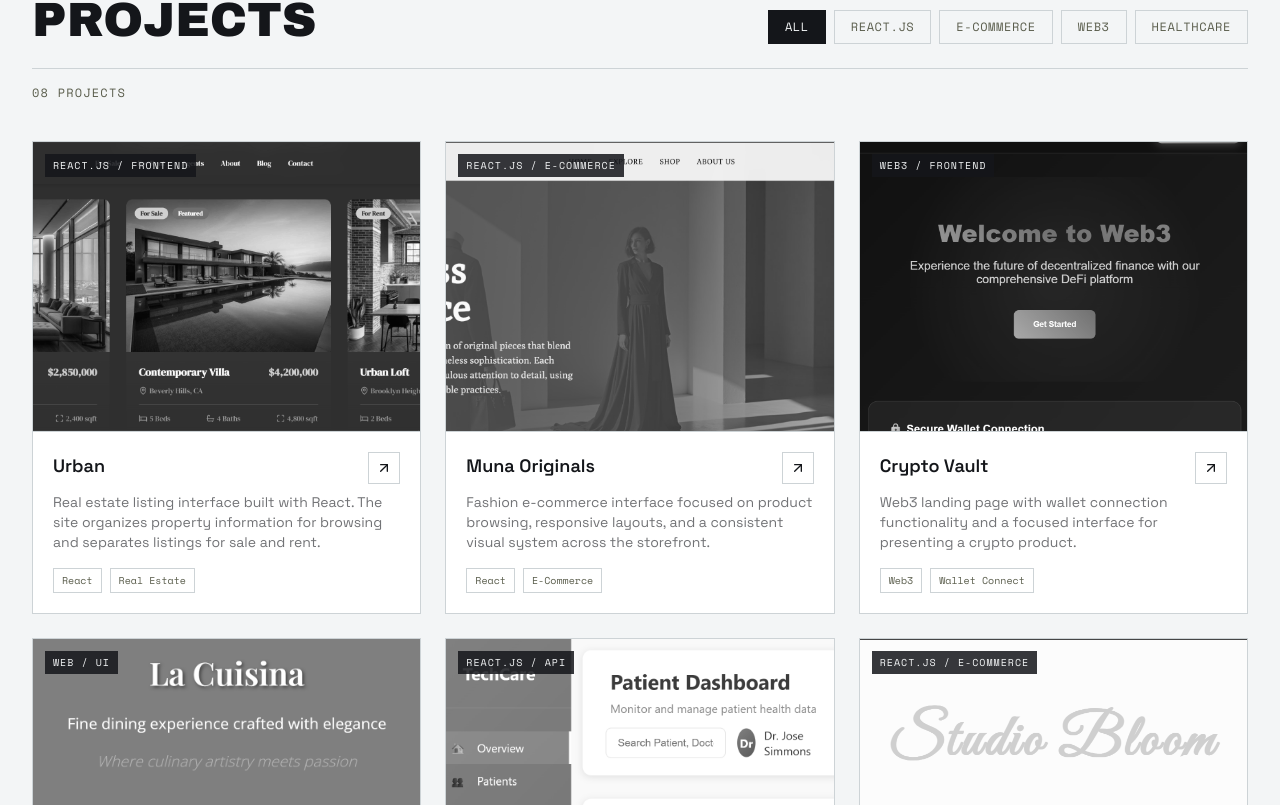
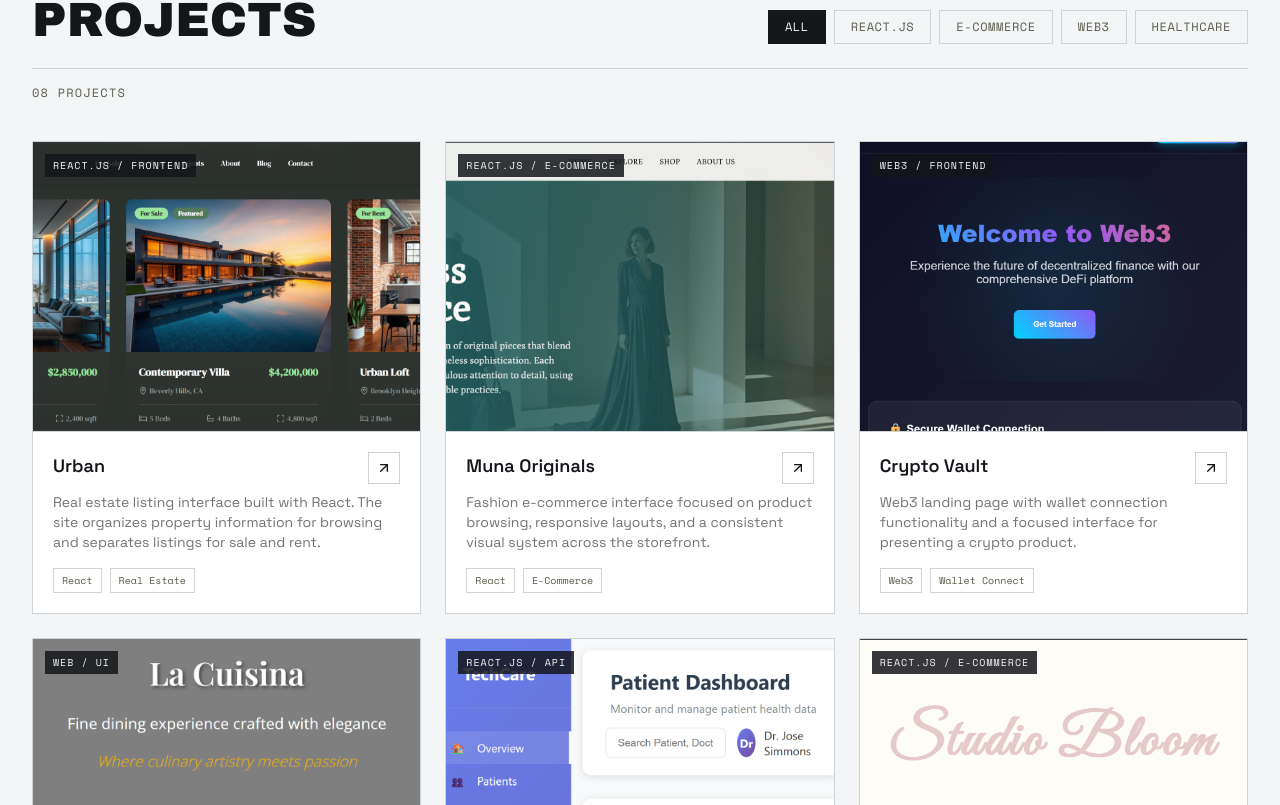
Before and after one commit to Munachitimi/munaportfolio, a React (Vite) app: page / in a window 1280 px wide. Shown: the part 1575-2380 px from the top of the page. Built offline with nearby package versions, Linux system fonts and the light colour scheme; the HTML template or start-up script is replaced by a standard one.

Commit message:
Refactor Portfolio component styles
Removed grayscale effect and hover scaling from project images. Adjusted class names for consistency.

```diff
--- a/src/components/Portfolio.tsx
+++ b/src/components/Portfolio.tsx
@@ -168,7 +168,7 @@ const Portfolio = () => {
                 <img
                   src={project.image}
                   alt={project.title}
-                  className="w-full h-full object-cover grayscale group-hover:grayscale-0 transition-all duration-500 group-hover:scale-[1.03]"
+                  className="w-full h-full object-cover"
                 />
               ) : (
                 <div
@@ -194,11 +194,11 @@ const Portfolio = () => {
 
             <div className="p-5">
               <div className="flex items-start justify-between gap-2 mb-2">
-                <h3 className="text-lg font-semibold text-foreground group-hover:text-signal transition-colors">
+                <h3 className="text-lg font-semibold text-foreground">
                   {project.title}
                 </h3>
 
-                <div className="w-8 h-8 border border-border flex items-center justify-center group-hover:bg-foreground group-hover:text-background group-hover:border-foreground transition-all shrink-0">
+                <div className="w-8 h-8 border border-border flex items-center justify-center shrink-0">
                   <ArrowUpRight className="w-4 h-4" />
                 </div>
               </div>
```
